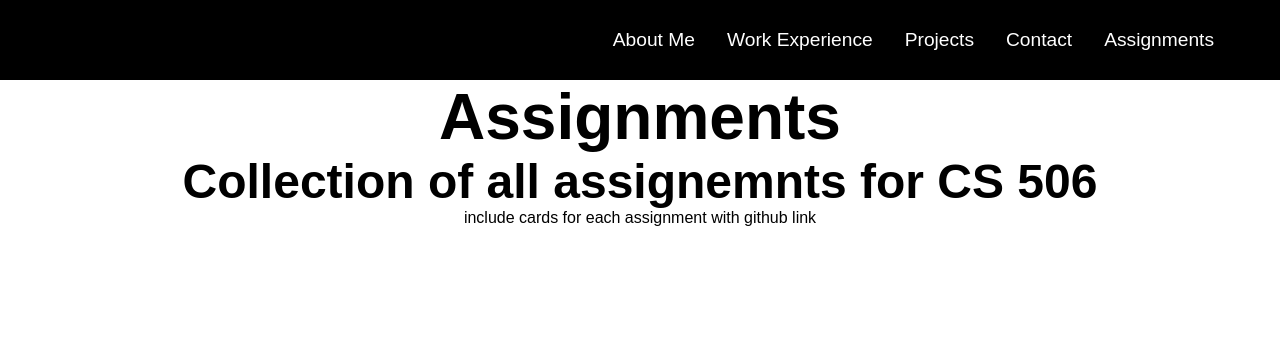
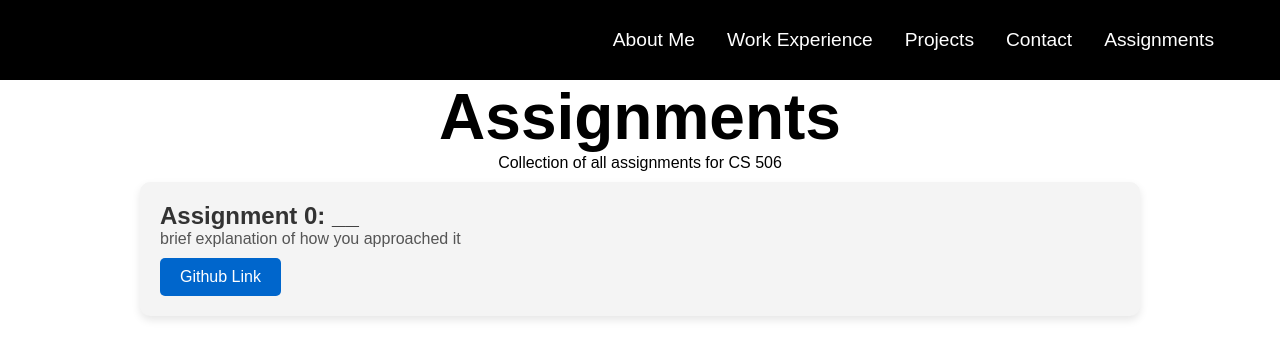
Before and after one commit to alicehan8/alicehan8.github.io, a plain HTML site: page assignments.html in a window 1280 px wide. Drawn offline with Linux system fonts and the light colour scheme.

Commit message:
completed assignment section for now:

```diff
--- a/assignments.html
+++ b/assignments.html
@@ -41,8 +41,14 @@
     <div class="main__container">
       <div class="main__content">
         <h1>Assignments</h1>
-        <h2>Collection of all assignemnts for CS 506</h2>
-        <p>include cards for each assignment with github link</p>
+        <p>Collection of all assignments for CS 506</p>
+        <div class="assignment__card">
+          <div class="card">
+            <h2>Assignment 0: __</h2>
+            <p>brief explanation of how you approached it</p>
+            <button onclick="window.open('https://www.linkedin.com/in/alicehan8', '_blank')">Github Link</button>
+          </div>
+        </div>
       </div>
     </div>
   </div>
--- a/styles.css
+++ b/styles.css
@@ -304,3 +304,19 @@ img {
 .contact__details a:hover {
   text-decoration: underline;
 }
+
+.card button {
+  margin-top: 10px;
+  padding: 10px 20px;
+  background-color: #0066cc;
+  color: white;
+  border: none;
+  cursor: pointer;
+  font-size: 1rem;
+  border-radius: 5px;
+  transition: background-color 0.3s ease;
+}
+
+.card button:hover {
+  background-color: #004c99;
+}
```
